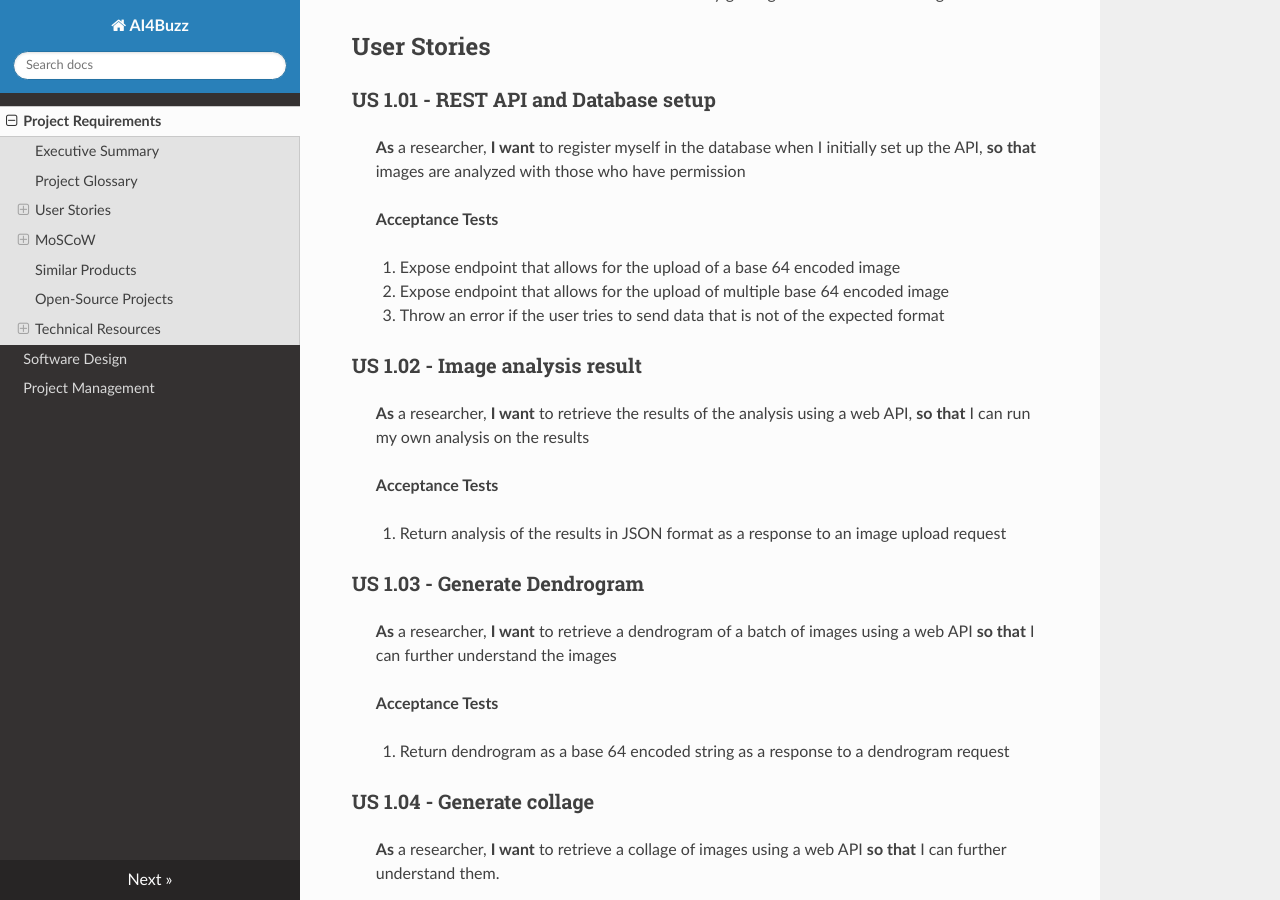
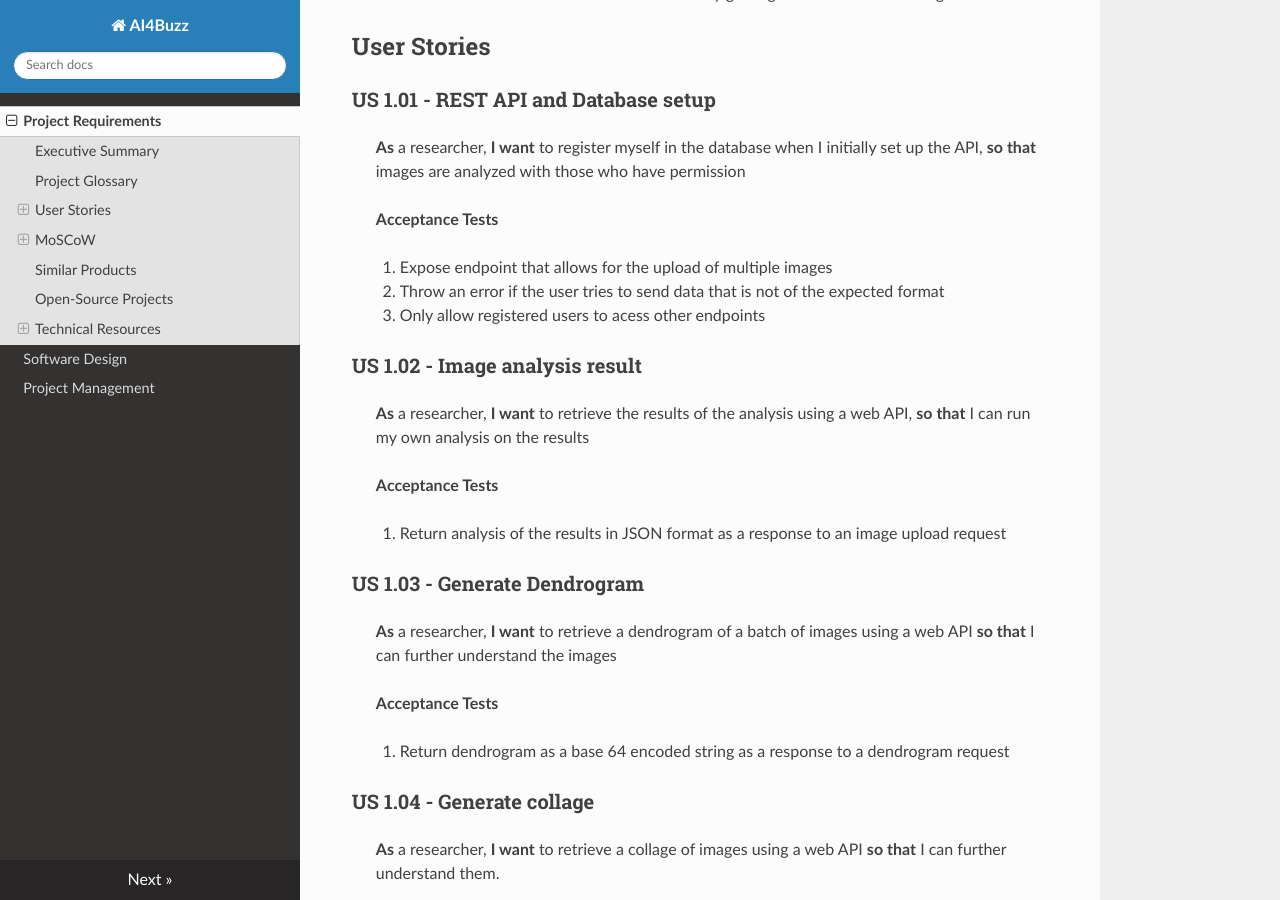
Before and after one commit to UAlberta-CMPUT401/ai4buzz, an MkDocs documentation site: the page built from docs/docs/index.md, in a window 1280 px wide and 900 px high, scrolled down 914 px. Built offline with MkDocs 1.6.1, drawn with Linux system fonts in a browser that asks for light colours; nearby versions of some CDN libraries.

Commit message:
Update index.md

```diff
--- a/docs/docs/index.md
+++ b/docs/docs/index.md
@@ -25,9 +25,9 @@ This project is to develop a web service to allow researchers to gain insight in
 
 > **Acceptance Tests**
 
-> 1. Expose endpoint that allows for the upload of a base 64 encoded image
-> 2. Expose endpoint that allows for the upload of multiple base 64 encoded image
-> 3. Throw an error if the user tries to send data that is not of the expected format
+> 1. Expose endpoint that allows for the upload of multiple images
+> 2. Throw an error if the user tries to send data that is not of the expected format
+> 3. Only allow registered users to acess other endpoints
 
 ### US 1.02 - Image analysis result
 
```
